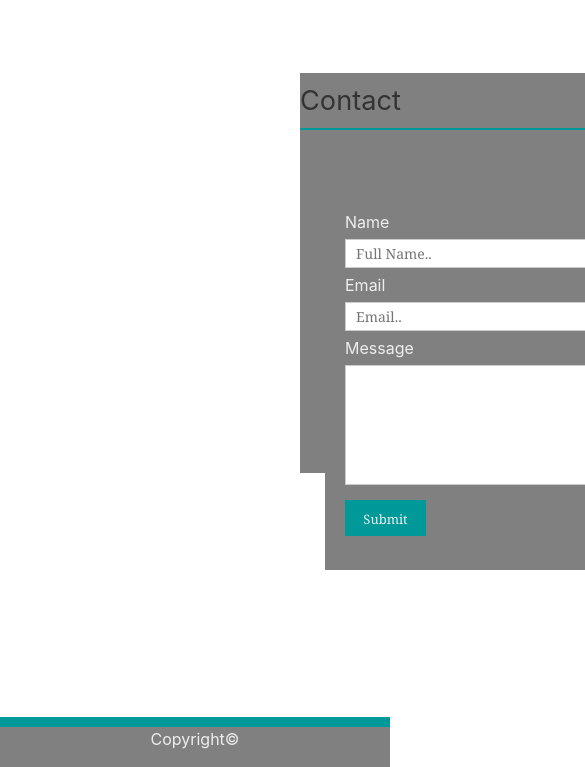
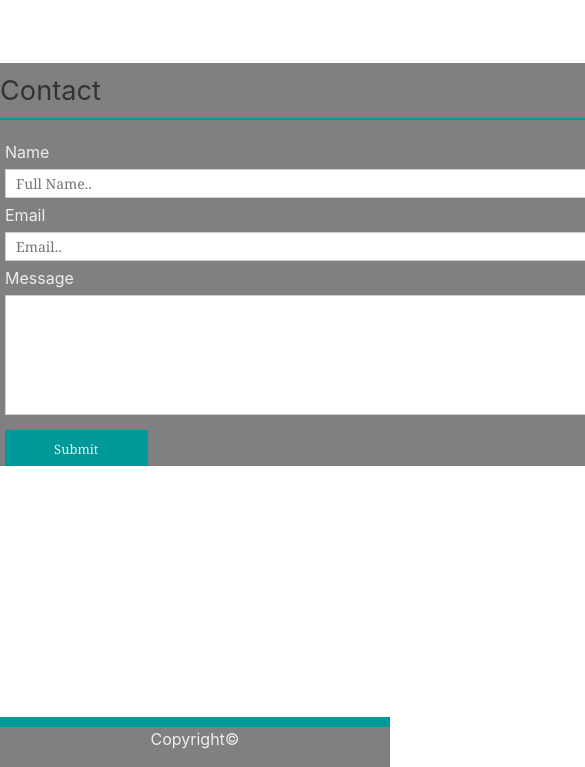
Before and after one commit to rajsingh18ny/Responsive-Portfolio, a plain HTML site: page contact.html in a window 390 px wide. Shown: the part 77-844 px from the top of the page, 585 px wide, since content can reach past the window. Drawn offline with nearby package versions, Linux system fonts and the light colour scheme.

Commit message:
Update style.css

```diff
--- a/style.css
+++ b/style.css
@@ -2,7 +2,7 @@
     box-sizing: border-box;
 }
 body{
-   background-image:url("../images/subtle_zebra_3d.png");
+   /* background-image:url("../images/subtle_zebra_3d.png"); */
    margin:0;
    padding:0;
    height:100%;
@@ -63,10 +63,17 @@ nav a:hover{
     background-color: #009999;
 }
 section{
+    /* width:960px; */
+    /* height:400px; */
+    background-color:grey;
+    /* margin:150px 250px 140px 300px; */
     width:960px;
-    height:400px;
-    background-color:grey;
-    margin:150px 250px 140px 300px;
+    /* height:450px; */
+    /* background-color:grey; */
+    margin:auto;
+    margin-top: 140px;
+    /* overflow-wrap: inherit;
+    overflow:auto; */
 }
 #Name{
     font-family: 'Georgia', Times,'Times New Roman', serif;
@@ -124,10 +131,10 @@ input[type=submit]:hover{
     color: black;
 }
 #contact{
-    width:960px;
+    /* width:960px;
     height:450px;
     background-color:grey;
-    margin:90px 200px 100px 200px;
+    margin:90px 200px 100px 200px; */
 }
 .height{
     height:150px;
@@ -176,14 +183,14 @@ h2{
     text-align:left;
     font-family:  'Arial', 'Helvetica Neue', Helvetica, sans-serif;
 }
-#portfolio{
+/* #portfolio{
     width:960px;
     height:450px;
     background-color:grey;
     margin:90px 200px 100px 200px;
     overflow-wrap: inherit;
     overflow:auto;
-}
+} */
 #about{
     width:960px;
     height:350px;
@@ -342,13 +349,13 @@ h1{
     text-align:left;
     font-family:  'Arial', 'Helvetica Neue', Helvetica, sans-serif;
 }
-#contact{
+/* #contact{
     height:375px;
     width:500px;
     background-color:grey;
     padding:10px;
     margin:90px 0 0 40px;
-}
+} */
 .formstyle{
     padding:0;
     margin-top:5px;
@@ -572,13 +579,13 @@ input[type=text]{
         text-align:left;
        font-family:  'Arial', 'Helvetica Neue', Helvetica, sans-serif;
     }
-    #contact{
+    /* #contact{
         height:375px;
         width:720px;
         background-color:grey;
         padding:0px 20px 0px 20px;
         margin:90px 20px 90px 20px;
-        }
+        } */
         .formstyle{
             padding:0;
             margin:5px;
@@ -810,14 +817,14 @@ input[type=text]{
         text-align:left;
        font-family:  'Arial', 'Helvetica Neue', Helvetica, sans-serif;
     }
-    #contact{
+    /* #contact{
 
         height:360px;
         width:580px;
         background-color:grey;
         padding:0px 20px 0px 20px;
         margin:80px 25px 90px 25px;
-        }
+        } */
         .formstyle{
             padding:0;
             margin:5px;
```
